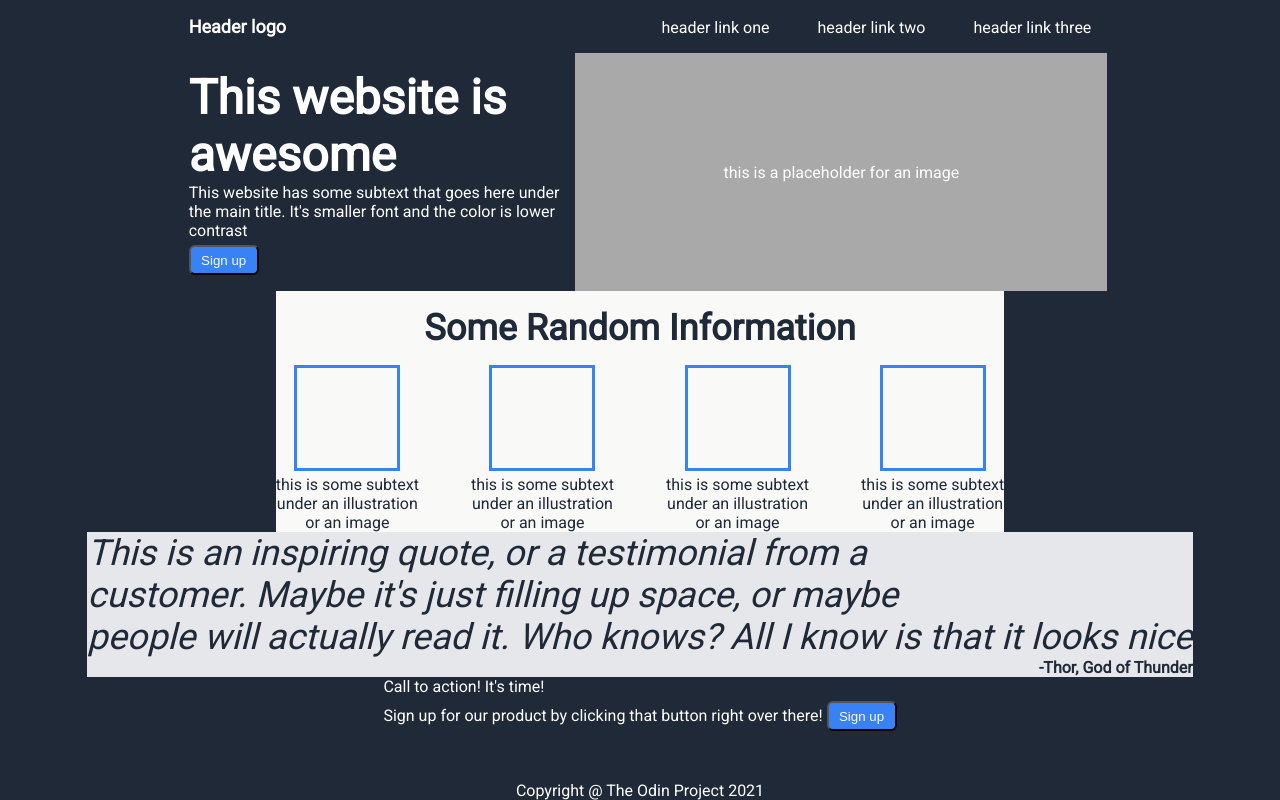
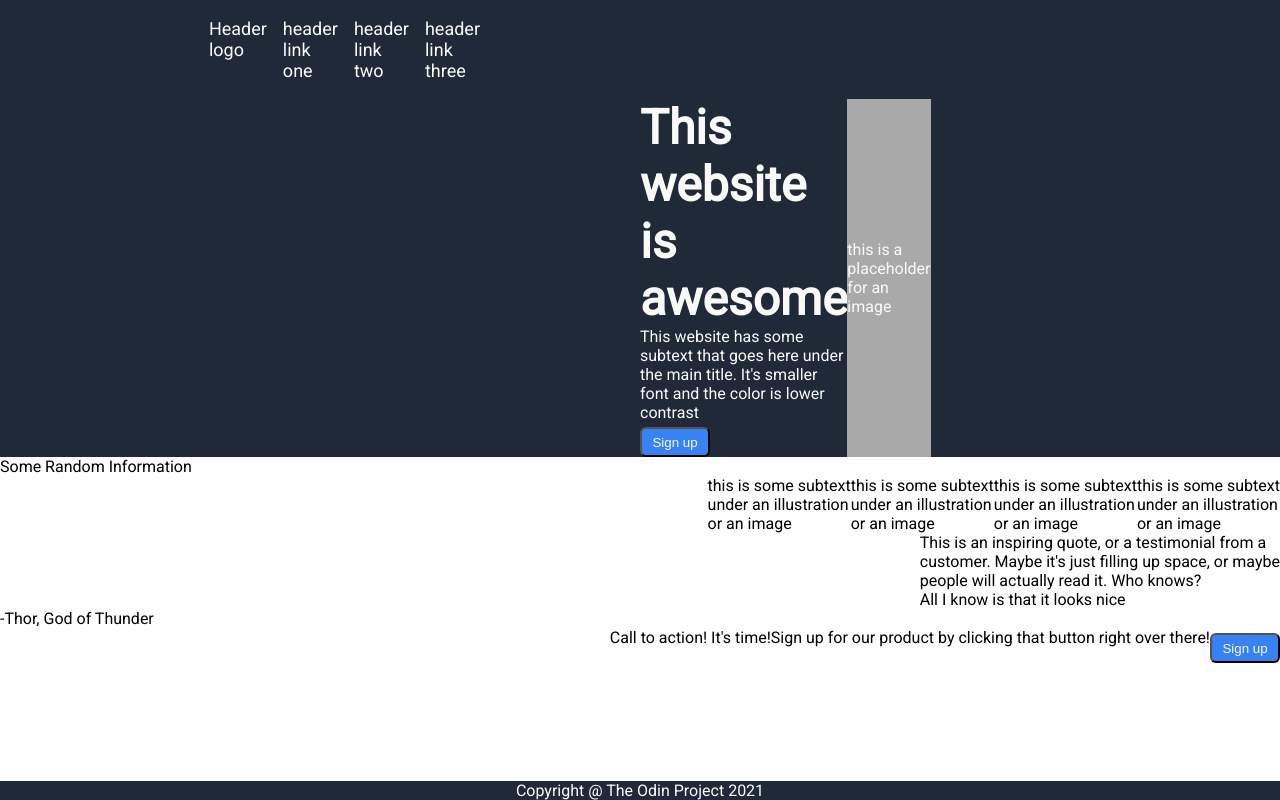
Before and after one commit to Decoy4ever/Project-Landing-Page, a plain HTML site: page index.html in a window 1280 px wide. Drawn offline with Linux system fonts and the light colour scheme.

Commit message:
fix & feature: structure index.html and restructured style.css for 1st section
added classes into the footer section(3rd) for styling the footer in styles sheet

commented out code from 2nd section and 3rd section to fix the structure of the 1st section.

```diff
--- a/index.html
+++ b/index.html
@@ -25,7 +25,6 @@
             <div class="image-placeholder">this is a placeholder for an image</div>
         </div>
     </div>
-
 
     <div class="container-body">
         <div class="container-title">Some Random Information</div>
@@ -55,20 +54,21 @@
     <div class="container-quote">
         <div class="quote-text">
             This is an inspiring quote, or a testimonial from a <br> customer. Maybe it's just filling up space, or maybe<br>
-            people will actually read it. Who knows? All I know is that it looks nice
+            people will actually read it. Who knows? <br> All I know is that it looks nice
         </div>
         <div class="quote-author">-Thor, God of Thunder</div>
     </div>
 
     <div class="footer">
-        <div>
-            <div>Call to action! It's time!</div>
-            <div>
+        <div class="footer-signup">
+            <div class="footer-header">Call to action! It's time!</div>
+            <div class="footer-text">
                 Sign up for our product by clicking that button right over there!
-                <button>Sign up</button>
             </div>
+            <button>Sign up</button>
         </div>
     </div>
+
     <footer>Copyright @ The Odin Project 2021</footer>
 </body>
 </html>
--- a/styles.css
+++ b/styles.css
@@ -1,67 +1,67 @@
 body{
+    margin: 0;
+    padding: 0;
     font-family: "Roboto", sans-serif;
-    color: white;
-    background-color: #1F2937;
-    height: 100vh;
+    min-height: 100vh;
     display: flex;
     flex-direction: column;
-    justify-content: center;
-    align-items: center;
-    margin: 0;
+    flex-shrink: 0;
 }
 
-.header, .container-body, .container-quote, .footer{
+.header, footer{
+    background-color: #1F2937;
+    color: #F9FAF8;
+}
+
+.header{
     display: flex;
     flex-direction: column;
-    flex: 1 1 0;
+    justify-content: space-between;
 }
 
-/*!* Start Navigation Here *!*/
 ul{
     display: flex;
-    justify-content: flex-end;
-    align-items: baseline;
+    justify-content:  flex-end;
+    list-style: none;
     padding: 0;
-    margin: 0;
     gap: 16px;
-}
-
-li{
-    list-style: none;
-    padding: 16px;
-}
-
-li a{
-    text-decoration: none;
-    color: white;
+    font-size: 18px;
 }
 
 .nav-item:first-child{
-    display: flex;
     margin-right: auto;
-    font-size: 18px;
-    font-weight: bold;
-}
-/*!*!* End Navigation Here *!*!*/
-
-
-/*!*!* Start Header Here *!*!*/
-.header-container{
-    display: flex;
-    flex-direction: row;
 }
 
+/* Here we are grouping the 1st section header logo aligns with hero main text and its content */
+.nav-item:first-child, .header-content{
+    margin-left: 40rem;
+    margin-right: auto;
+}
+
+.image-placeholder, ul{
+    margin-right: 50rem;
+}
+
+/* Here we are aligning the placeholder image and header-link */
 .header-content{
     display: flex;
     flex-direction: column;
-    margin-right: auto;
-    padding: 16px;
-
+    justify-content: flex-end;
 }
 
 .header-logo{
     font-size: 48px;
     font-weight: bold;
+}
+
+.header-container{
+    display: flex;
+
+}
+
+li, a {
+    text-decoration: none;
+    color: #F9FAF8;
 }
 
 .image-placeholder{
@@ -72,77 +72,7 @@ li a{
     display: flex;
     justify-content: center;
     align-items: center;
-    padding: 16px;
 }
-/*!* End Header Here *!*/
-
-/*!*Main content here*!*/
-
-.container-body{
-    display: flex;
-    background-color: #F9FAF8;
-    color: #1F2937;
-    height: auto;
-}
-
-.container-title{
-    font-size: 36px;
-    font-weight: bold;
-    color: #1F2937;
-    text-align: center;
-    padding: 16px;
-}
-
-.container-content{
-    display: flex;
-    flex-direction: row;
-    justify-content: center;
-    align-content: center;
-    gap: 52px;
-}
-
-.place-holder-container{
-    display: flex;
-    flex-direction: column;
-    justify-content: center;
-    align-items: center;
-}
-
-.place-holder-text{
-    margin-top: 4px;
-    text-align: center;
-}
-
-.place-holder-content{
-    border-style: solid;
-    border-color: #3882F6;
-    width: 100px;
-    height: 100px;
-}
-/*!*End of content here*!*/
-
-/*Quote stats here*/
-
-.container-quote{
-    background-color: #E5E7EB;
-    color: #1F2937;
-}
-
-.quote-text{
-    display: flex;
-    flex-direction: row;
-    justify-content: center;
-    align-items: center;
-    font-size: 36px;
-    font-style: italic;
-}
-
-.quote-author{
-    font-weight: bold;
-    text-align: right;
-}
-
-/*End of quote here*/
 
 button{
     width: 70px;
@@ -157,5 +87,318 @@ footer{
     margin-top: auto;
     display: flex;
     justify-content: center;
-    align-content: center;
 }
+
+/*Main content here*/
+
+.container-body, .container-quote, .footer{
+    display: flex;
+    flex-direction: column;
+    justify-content: space-between;
+    flex-grow: 0;
+}
+
+.container-content, .quote-text, .footer-signup{
+    display: flex;
+    justify-content: flex-end;
+
+/*.container-body{*/
+/*    color: #1F2937;*/
+/*    display: flex;*/
+/*    flex-direction: column;*/
+/*    justify-content: flex-start;*/
+/*}*/
+
+/*.container-title{*/
+/*    font-size: 36px;*/
+/*    font-weight: bold;*/
+/*    color: #1F2937;*/
+/*    text-align: center;*/
+/*    padding: 10px;*/
+/*}*/
+
+/*.container-content{*/
+/*    display: flex;*/
+/*    gap: 48px;*/
+/*}*/
+
+/*.place-holder-container{*/
+/*    display: flex;*/
+/*    flex-direction: column;*/
+/*    justify-content: center;*/
+/*    align-items: center;*/
+/*}*/
+
+/*.place-holder-text{*/
+/*    margin-top: 4px;*/
+/*    text-align: center;*/
+/*}*/
+
+/*.place-holder-content{*/
+/*    border-style: solid;*/
+/*    border-color: #3882F6;*/
+/*    width: 100px;*/
+/*    height: 100px;*/
+/*}*/
+/*!*!*!*!*End of content here*!*!*!*!*/
+
+/*!*!*!*!*Quote stats here*!*!*!*!*/
+
+/*!*!*.container-quote{*!*!*/
+/*!*!*    color: #1F2937;*!*!*/
+/*!*!*    background-color: #E5E7EB;*!*!*/
+/*!*!*}*!*!*/
+
+/*.quote-text{*/
+/*    font-size: 36px;*/
+/*    font-style: italic;*/
+/*    display: flex;*/
+/*    justify-content: flex-end;*/
+}
+
+/*!*.quote-author{*!*/
+/*!*    font-weight: bold;*!*/
+/*!*    text-align: center;*!*/
+/*!*}*!*/
+
+/*!*!*End of quote here*!*!*/
+
+/*.footer-header{*/
+/*    font-size: 18px;*/
+/*}*/
+
+/*.footer-signup{*/
+/*    color: #E5E7EB;*/
+/*    background-color: #3882F6;*/
+/*    !*width: 1000px;*!*/
+/*    !*height: auto;*!*/
+
+/*}*/
+
+
+
+
+
+
+
+
+
+
+
+
+
+
+
+
+
+
+
+
+
+
+
+
+/*body{*/
+/*    font-family: "Roboto", sans-serif;*/
+/*    color: white;*/
+/*    min-height: 100vh;*/
+/*    display: flex;*/
+/*    flex-direction: column;*/
+/*    margin: 0;*/
+/*    padding: 0;*/
+/*}*/
+
+/*.header{*/
+/*    background-color: #1F2937;*/
+/*    display: flex;*/
+/*    flex-direction: column;*/
+/*    align-items: center;*/
+/*}*/
+
+/*!*.header, .container-body, .container-quote,.footer{*!*/
+/*!*    display: flex;*!*/
+/*!*    flex: 1;*!*/
+/*!*}*!*/
+
+/*!*!*!* Start Navigation Here *!*!*!*/
+
+/*ul{*/
+/*    display: flex;*/
+/*    padding: 0;*/
+/*    !*flex-direction: column;*!*/
+/*    !*justify-content: flex-end;*!*/
+/*    !*align-items: baseline;*!*/
+/*    gap: 16px;*/
+/*    !*padding-right: 50rem;*!*/
+/*}*/
+
+/*li{*/
+/*    list-style: none;*/
+/*    !*padding: 16px;*!*/
+/*}*/
+
+/*li a{*/
+/*    text-decoration: none;*/
+/*    color: white;*/
+/*}*/
+
+/*.nav-item:first-child{*/
+/*    !*display: flex;*!*/
+/*    !*justify-content: flex-start;*!*/
+/*    !*margin-right: auto;*!*/
+/*    font-size: 18px;*/
+/*    font-weight: bold;*/
+/*    !*margin-left: 50rem;*!*/
+/*}*/
+/*!*!*!*!* End Navigation Here *!*!*!*!*/
+
+/*!*!*!*!* Start Header Here *!*!*!*!*/
+/*.header-container{*/
+/*    !*display: flex;*!*/
+/*    !*flex-direction: row;*!*/
+/*    !*justify-content: flex-end;*!*/
+/*}*/
+
+/*.header-content{*/
+/*    !*display: flex;*!*/
+/*    !*flex-direction: column;*!*/
+/*    !*margin-right: auto;*!*/
+/*    !*margin-left: 49rem;*!*/
+/*    !*padding: 16px;*!*/
+/*}*/
+
+/*.header-logo{*/
+/*    !*font-size: 48px;*!*/
+/*    !*font-weight: bold;*!*/
+/*}*/
+
+/*.image-placeholder{*/
+/*    width: 500px;*/
+/*    height: auto;*/
+/*    background-color: darkgray;*/
+/*    border: white;*/
+/*    !*display: flex;*!*/
+/*    !*justify-content: center;*!*/
+/*    !*align-items: center;*!*/
+/*    !*margin-right: 50rem;*!*/
+/*    !*padding: 16px;*!*/
+/*}*/
+/*!*!*!* End Header Here *!*!*!*/
+
+/*!*.text-body{*!*/
+/*!*    display: flex;*!*/
+/*!*    flex-direction: row;*!*/
+/*!*    !*justify-content: center;*!*!*/
+/*!*    !*align-items: center;*!*!*/
+/*!*}*!*/
+
+
+/*!*!*!*Main content here*!*!*!*/
+
+/*.container-body{*/
+/*    !*display: flex;*!*/
+/*    background-color: #F9FAF8;*/
+/*    color: #1F2937;*/
+/*    height: auto;*/
+/*}*/
+
+/*!*.container-title{*!*/
+/*!*    font-size: 36px;*!*/
+/*!*    font-weight: bold;*!*/
+/*!*    color: #1F2937;*!*/
+/*!*    text-align: center;*!*/
+/*!*    padding: 16px;*!*/
+/*!*}*!*/
+
+/*!*.container-content{*!*/
+/*!*    display: flex;*!*/
+/*!*    flex-direction: row;*!*/
+/*!*    justify-content: center;*!*/
+/*!*    align-content: center;*!*/
+/*!*    gap: 52px;*!*/
+/*!*}*!*/
+
+/*!*.place-holder-container{*!*/
+/*!*    display: flex;*!*/
+/*!*    flex-direction: column;*!*/
+/*!*    justify-content: center;*!*/
+/*!*    align-items: center;*!*/
+/*!*}*!*/
+
+/*!*.place-holder-text{*!*/
+/*!*    margin-top: 4px;*!*/
+/*!*    text-align: center;*!*/
+/*!*}*!*/
+
+/*!*.place-holder-content{*!*/
+/*!*    border-style: solid;*!*/
+/*!*    border-color: #3882F6;*!*/
+/*!*    width: 100px;*!*/
+/*!*    height: 100px;*!*/
+/*!*}*!*/
+/*!*!*!*End of content here*!*!*!*/
+
+/*!*.text-body{*!*/
+/*!*    display: flex;*!*/
+/*!*    flex-direction: column;*!*/
+
+/*!*}*!*/
+
+/*!*!*Quote stats here*!*!*/
+
+/*.container-quote{*/
+/*    background-color: #E5E7EB;*/
+/*    color: #1F2937;*/
+/*}*/
+
+/*!*.quote-text{*!*/
+/*!*    display: flex;*!*/
+/*!*    flex-direction: row;*!*/
+/*!*    justify-content: center;*!*/
+/*!*    align-items: center;*!*/
+/*!*    font-size: 36px;*!*/
+/*!*    font-style: italic;*!*/
+/*!*}*!*/
+
+/*!*.quote-author{*!*/
+/*!*    font-weight: bold;*!*/
+/*!*    text-align: right;*!*/
+/*!*}*!*/
+
+/*!*!*End of quote here*!*!*/
+
+/*!*button{*!*/
+/*!*    width: 70px;*!*/
+/*!*    height: 30px;*!*/
+/*!*    background-color: #3882F6;*!*/
+/*!*    color:#F9FAF8;*!*/
+/*!*    margin-top: 5px;*!*/
+/*!*    border-radius: 6px;*!*/
+/*!*}*!*/
+
+/*.footer{*/
+/*    background-color: #F9FAF8;*/
+/*    !*display: flex;*!*/
+/*    !*align-items: center;*!*/
+/*    !*justify-content: center;*!*/
+
+/*}*/
+
+/*!*.footer-header{*!*/
+/*!*    font-size: 18px;*!*/
+/*!*}*!*/
+
+/*!*.footer-signup{*!*/
+/*!*    color: #E5E7EB;*!*/
+/*!*    !*width: 1000px;*!*!*/
+/*!*    !*height: auto;*!*!*/
+/*!*    background-color: #3882F6;*!*/
+/*!*}*!*/
+
+/*footer{*/
+/*    background-color: #1F2937;*/
+/*    margin-top: auto;*/
+/*    display: flex;*/
+/*    justify-content: center;*/
+/*    align-content: center;*/
+/*}*/
```
